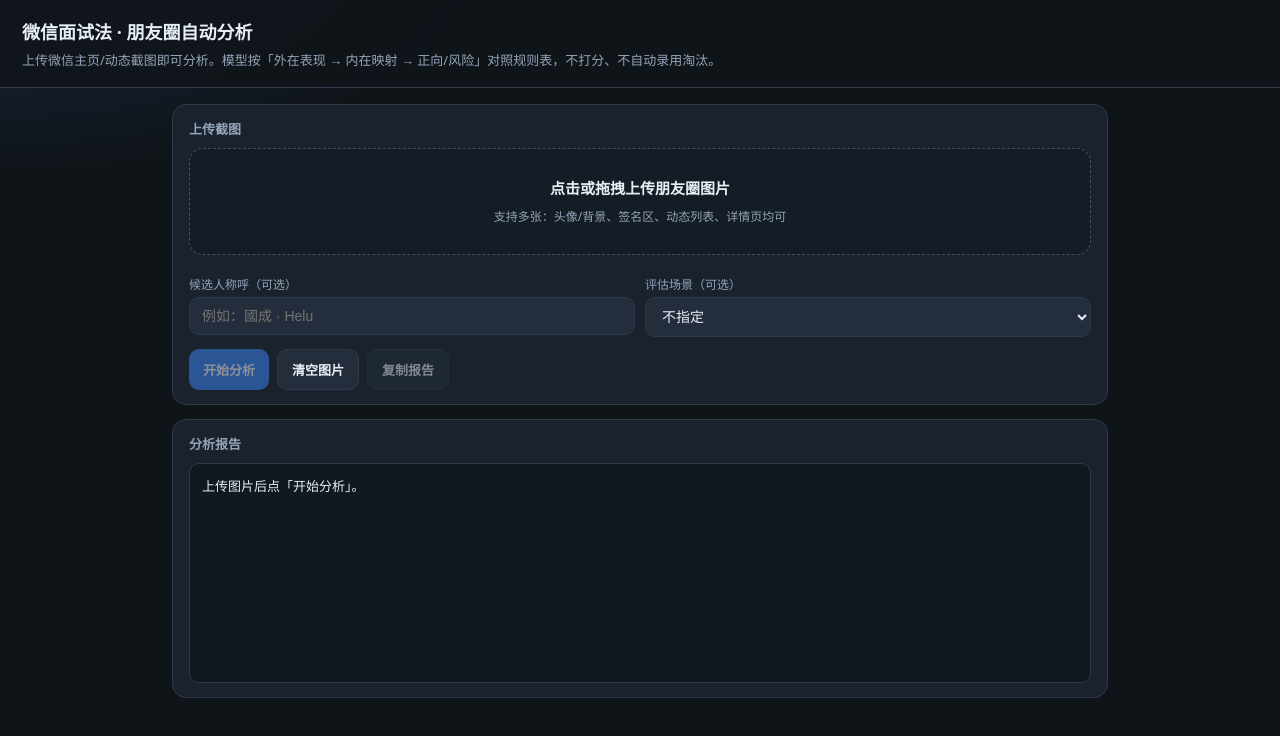
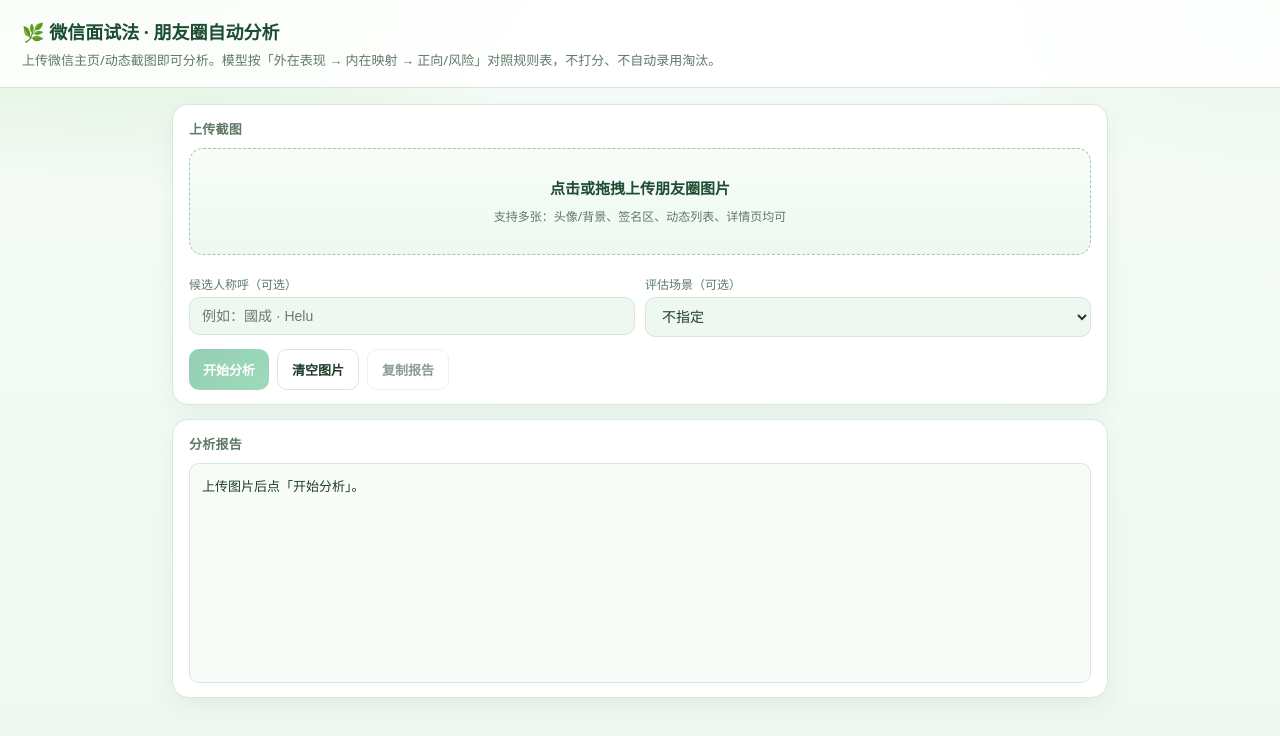
Before and after one commit to Anton9527110/wechat-moments-analyzer, a plain HTML site: page index.html in a window 1280 px wide. Drawn offline with Linux system fonts and the light colour scheme.

Commit message:
Refresh UI to a bright natural green theme

```diff
--- a/index.html
+++ b/index.html
@@ -7,32 +7,37 @@
 <meta http-equiv="Pragma" content="no-cache" />
 <title>微信面试法 · 朋友圈自动分析</title>
 <style>
-:root{--bg:#0f1419;--panel:#1a222d;--panel2:#232d3b;--border:#2e3a4a;--text:#e8eef6;--muted:#93a4b8;--accent:#3d8bfd;--ok:#20c997;--danger:#ff6b7a}
+:root{--bg:#f4faf5;--panel:#ffffff;--panel2:#eef7f0;--border:#d5e8da;--text:#1f3d2a;--muted:#5f7a68;--accent:#2f9e6a;--accent2:#7bc96f;--ok:#1f9d6a;--danger:#d64550;--shadow:0 8px 24px rgba(47,120,80,.08)}
 *{box-sizing:border-box}
-body{margin:0;font-family:"PingFang SC","Noto Sans SC",system-ui,sans-serif;background:radial-gradient(1000px 500px at 0% -10%,#1a2a44,transparent 50%),var(--bg);color:var(--text);min-height:100vh}
-header{padding:18px 22px;border-bottom:1px solid var(--border);background:rgba(15,20,25,.9);position:sticky;top:0;z-index:5}
-header h1{margin:0;font-size:18px}header p{margin:6px 0 0;color:var(--muted);font-size:13px}
+body{margin:0;font-family:"PingFang SC","Noto Sans SC",system-ui,sans-serif;background:
+  radial-gradient(900px 420px at 8% -5%,rgba(123,201,111,.28),transparent 55%),
+  radial-gradient(700px 380px at 100% 0%,rgba(168,220,180,.22),transparent 50%),
+  linear-gradient(180deg,#f7fcf8 0%,var(--bg) 40%,#eef8f1 100%);
+  color:var(--text);min-height:100vh}
+header{padding:18px 22px;border-bottom:1px solid var(--border);background:rgba(255,255,255,.86);backdrop-filter:blur(10px);position:sticky;top:0;z-index:5}
+header h1{margin:0;font-size:18px;color:#1b4d32}header p{margin:6px 0 0;color:var(--muted);font-size:13px}
 .wrap{max-width:980px;margin:0 auto;padding:16px 22px 48px;display:flex;flex-direction:column;gap:14px}
-.card{background:var(--panel);border:1px solid var(--border);border-radius:14px;padding:14px 16px}
-h2{margin:0 0 10px;font-size:13px;color:var(--muted)}
+.card{background:var(--panel);border:1px solid var(--border);border-radius:16px;padding:14px 16px;box-shadow:var(--shadow)}
+h2{margin:0 0 10px;font-size:13px;color:var(--muted);letter-spacing:.02em}
 label{display:block;font-size:12px;color:var(--muted);margin:8px 0 4px}
 input,select,textarea{width:100%;background:var(--panel2);border:1px solid var(--border);color:var(--text);border-radius:10px;padding:10px 12px;font-size:14px}
+input:focus,select:focus,textarea:focus{outline:2px solid rgba(47,158,106,.25);border-color:#8ec9a3}
 textarea{min-height:72px;resize:vertical}
 .row{display:grid;grid-template-columns:1fr 1fr;gap:10px}
 @media(max-width:720px){.row{grid-template-columns:1fr}}
-.drop{border:1.5px dashed #3d5168;border-radius:14px;padding:28px 16px;text-align:center;background:#141c26;cursor:pointer;transition:.15s}
-.drop.drag{border-color:var(--accent);background:#172338}
-.drop strong{display:block;font-size:15px;margin-bottom:6px}
+.drop{border:1.5px dashed #9dcca8;border-radius:14px;padding:28px 16px;text-align:center;background:linear-gradient(180deg,#f8fdf9,#eef8f1);cursor:pointer;transition:.15s}
+.drop.drag{border-color:var(--accent);background:#e7f7ec}
+.drop strong{display:block;font-size:15px;margin-bottom:6px;color:#1f4d33}
 .drop span{color:var(--muted);font-size:12px}
 .thumbs{display:flex;flex-wrap:wrap;gap:10px;margin-top:12px}
-.thumb{position:relative;width:110px;border-radius:10px;overflow:hidden;border:1px solid var(--border);background:#111}
+.thumb{position:relative;width:110px;border-radius:10px;overflow:hidden;border:1px solid var(--border);background:#fff;box-shadow:var(--shadow)}
 .thumb img{width:110px;height:110px;object-fit:cover;display:block}
-.thumb button{position:absolute;top:4px;right:4px;border:0;background:rgba(0,0,0,.65);color:#fff;border-radius:8px;width:24px;height:24px;cursor:pointer}
+.thumb button{position:absolute;top:4px;right:4px;border:0;background:rgba(31,61,42,.7);color:#fff;border-radius:8px;width:24px;height:24px;cursor:pointer}
 .btns{display:flex;gap:8px;flex-wrap:wrap;margin-top:12px}
-button{border:0;border-radius:10px;padding:10px 14px;font-size:13px;font-weight:600;cursor:pointer;background:var(--accent);color:#fff}
-button:disabled{opacity:.5;cursor:not-allowed}
-button.secondary{background:var(--panel2);border:1px solid var(--border);color:var(--text)}
-.report{white-space:pre-wrap;line-height:1.55;font-size:13px;background:#121820;border:1px solid var(--border);border-radius:10px;padding:12px;min-height:220px}
+button{border:0;border-radius:10px;padding:10px 14px;font-size:13px;font-weight:600;cursor:pointer;background:linear-gradient(135deg,var(--accent),#3bb87a);color:#fff;box-shadow:0 6px 14px rgba(47,158,106,.25)}
+button:disabled{opacity:.5;cursor:not-allowed;box-shadow:none}
+button.secondary{background:#fff;border:1px solid var(--border);color:var(--text);box-shadow:none}
+.report{white-space:pre-wrap;line-height:1.55;font-size:13px;background:#f7fcf8;border:1px solid var(--border);border-radius:10px;padding:12px;min-height:220px;color:var(--text)}
 .hint{font-size:12px;color:var(--muted);margin-top:8px}
 .err{color:var(--danger);font-size:13px;margin-top:8px}
 .status{font-size:13px;color:var(--ok);margin-top:8px}
@@ -42,7 +47,7 @@
 </head>
 <body>
 <header>
-  <h1>微信面试法 · 朋友圈自动分析</h1>
+  <h1>🌿 微信面试法 · 朋友圈自动分析</h1>
   <p>上传微信主页/动态截图即可分析。模型按「外在表现 → 内在映射 → 正向/风险」对照规则表，不打分、不自动录用淘汰。</p>
 </header>
 <div class="wrap">
```
